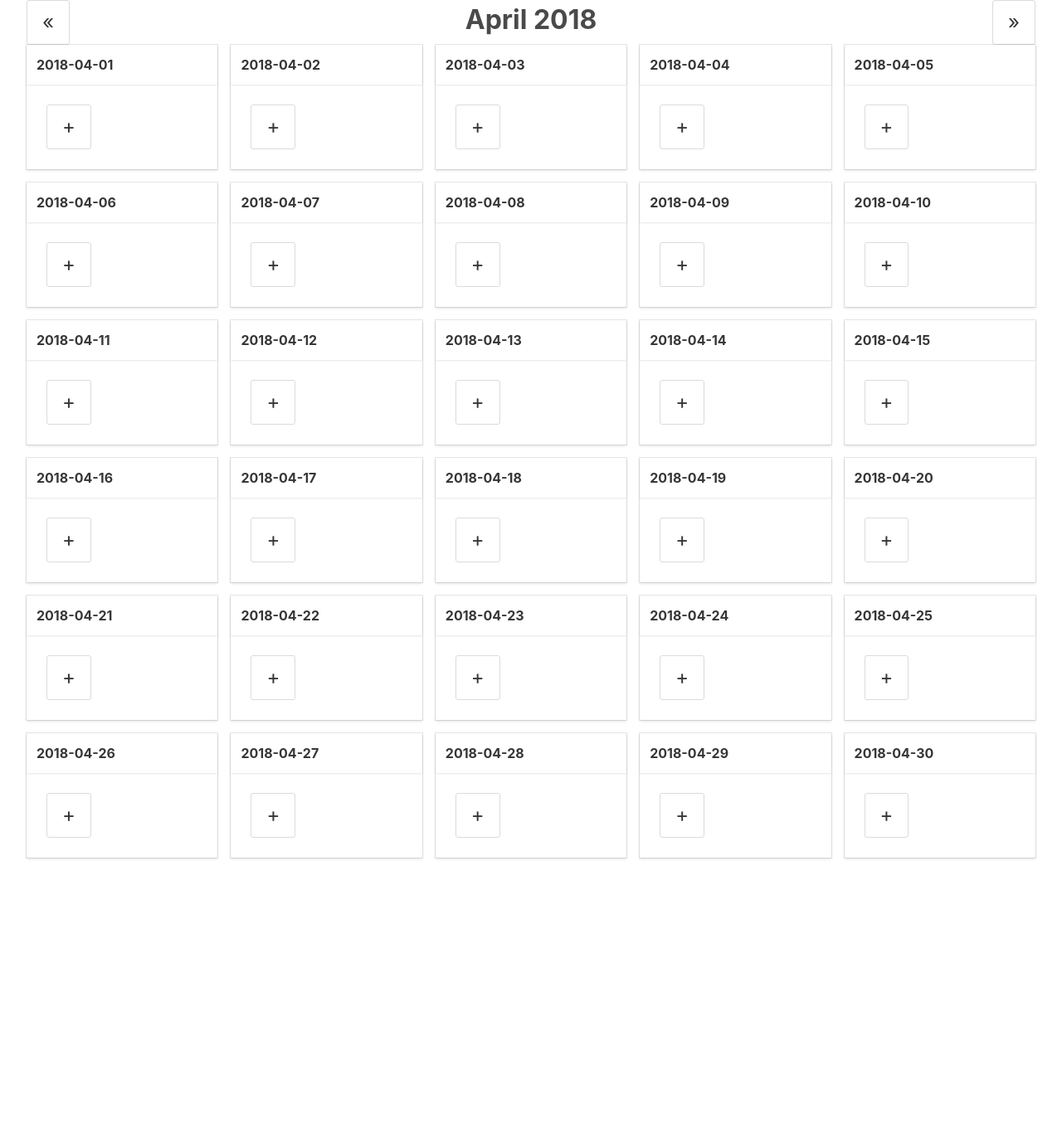
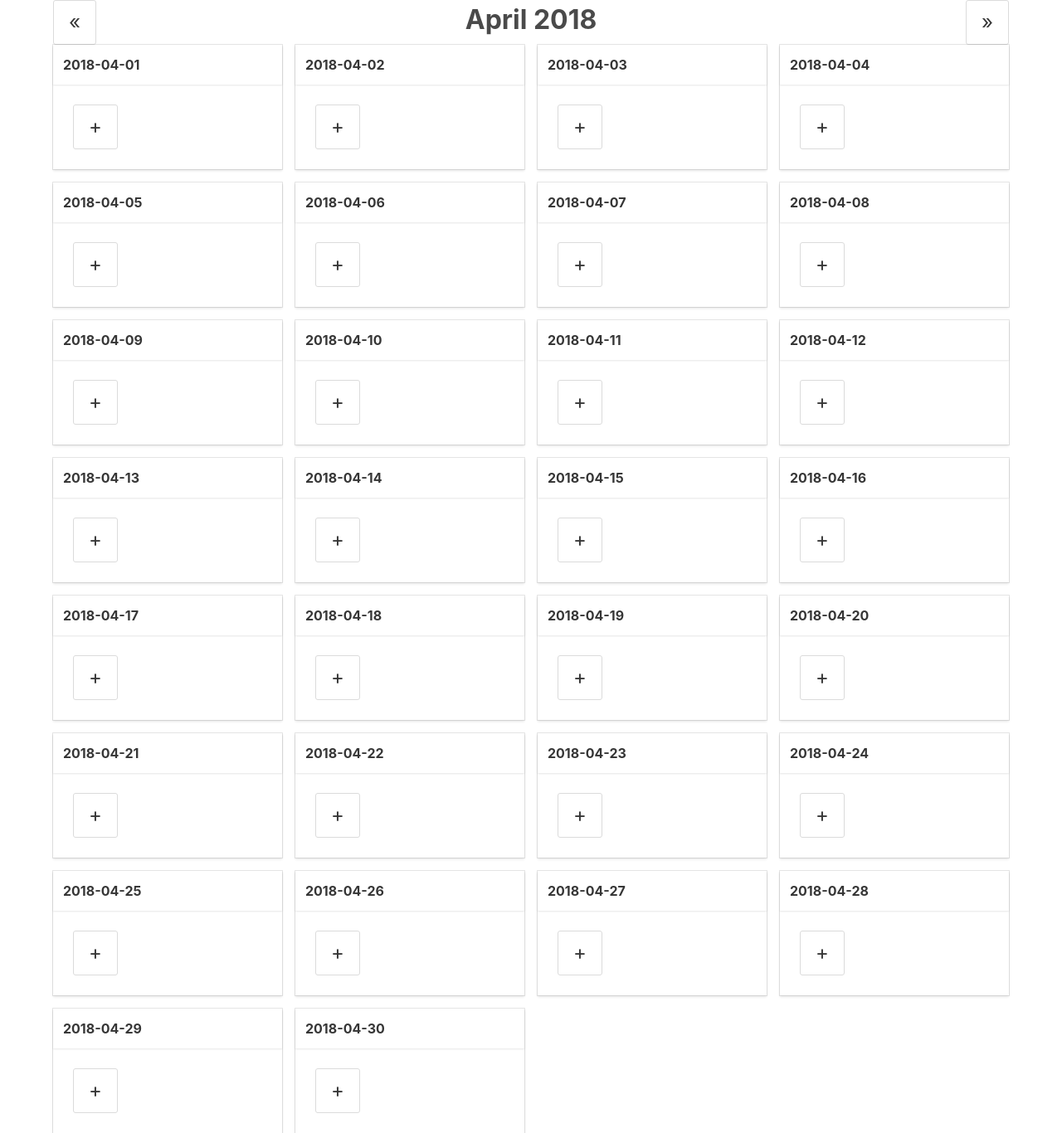
Before and after one commit to midzer/timetool, a Jekyll site: the page built from index.md, in a window 1280 px wide. Shown: the whole page at 83% size. Built offline with Jekyll 4.4.1, drawn with Linux system fonts in a browser that asks for light colours; before the commit the page ends 1034 px from its top, so only the background shows below that.

Commit message:
back to original container width a and now 4 columns max

```diff
--- a/_sass/core/_base.scss
+++ b/_sass/core/_base.scss
@@ -24,30 +24,24 @@
 .columns {
     display: grid;
     grid-gap: 1rem;
-}
 
-@media (max-width: 575.98px) {
-    .columns {
+    @include mobile {
         grid-template-columns: repeat(1, 1fr);
     }
-}
-@media (max-width: 768.98px) and (min-width: 576px) {
-    .columns {
+
+    @include tablet-only {
         grid-template-columns: repeat(2, 1fr);
     }
-}
-@media (max-width: 991.98px) and (min-width: 768px) {
-    .columns {
+
+    @include desktop-only {
         grid-template-columns: repeat(3, 1fr);
     }
-}
-@media (max-width: 1199.98px) and (min-width: 992px) {
-    .columns {
+
+    @include widescreen-only {
+        grid-template-columns: repeat(4, 1fr);
+    }
+
+    @include fullhd {
         grid-template-columns: repeat(4, 1fr);
     }
 }
-@media (min-width: 1200px) {
-    .columns {
-        grid-template-columns: repeat(5, 1fr);
-    }
-}
--- a/index.md
+++ b/index.md
@@ -6,6 +6,6 @@ layout: default
   {% include card.html %}
 </template>
 
-<div class="container is-fluid">
+<div class="container">
   <div id="calendar"></div>
 </div>
```
